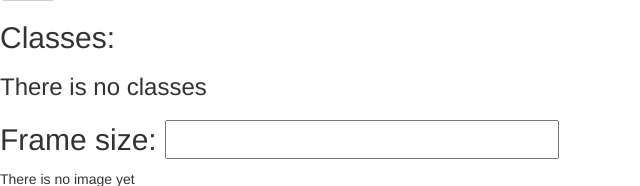
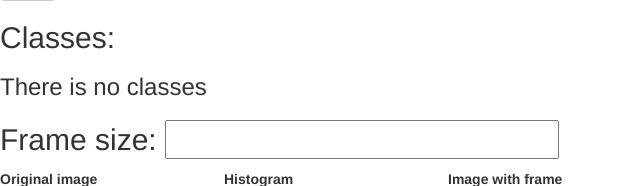
Before and after one commit to ratseater/lab_flask, a Flask app: page /net in a window 1280 px wide. Shown: the part 530-716 px from the top of the page, without its empty margins (0-640 px from the left). Run offline with Flask 2, Linux system fonts and the light colour scheme; some libraries are stand-ins or nearby versions.

Commit message:
Update net.html

```diff
--- a/flaskapp/templates/net.html
+++ b/flaskapp/templates/net.html
@@ -24,12 +24,12 @@
 
 <!-- отображаем загруженное изображение с закругленными углами -->
 <!-- если оно есть (после submit) -->
-{% if image_name %}
+<!--{% if image_name %}
 <p>{{image_name}}
 <p><img src={{image_name}} class="img-rounded" alt="My Image" width = 224 height=224 />
 {% else %}
 <p> There is no image yet </p>
-{% endif %}
+{% endif %}-->
 
 <p>{{size}}
 <table>
```
